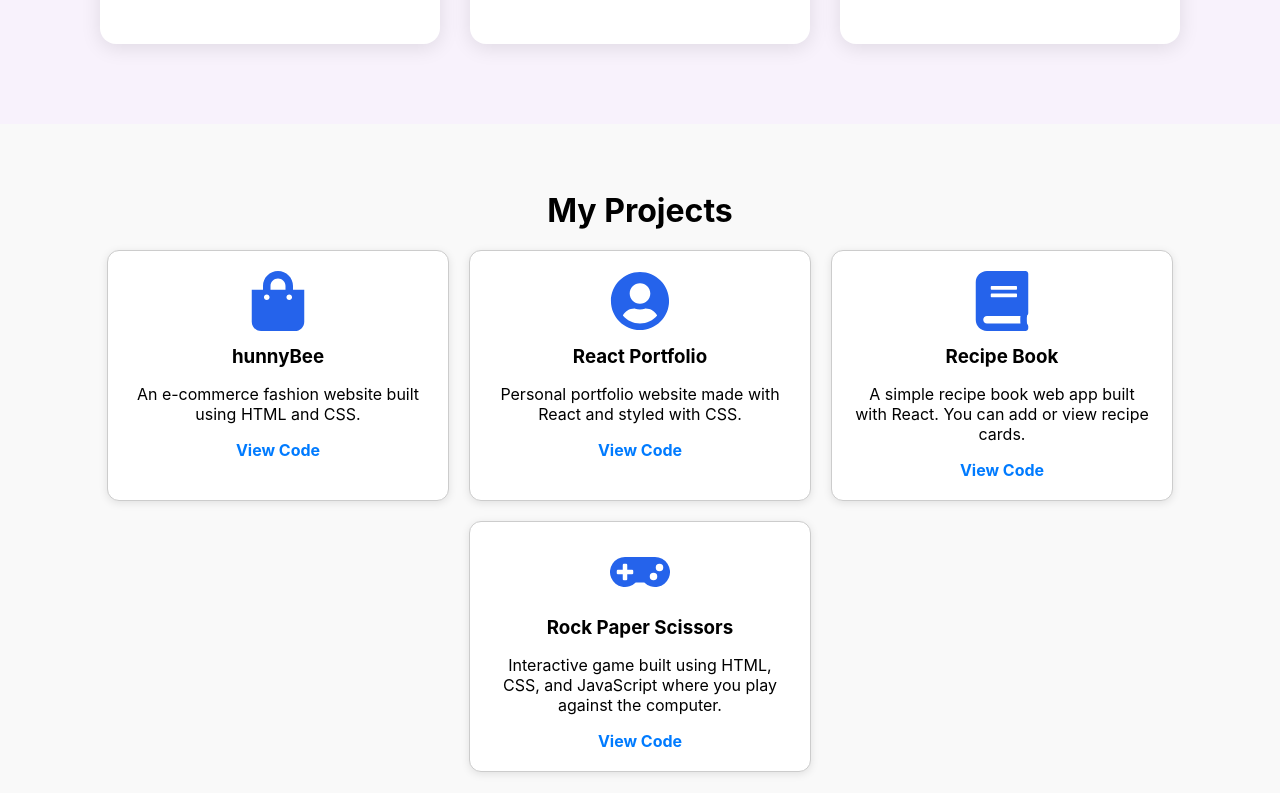
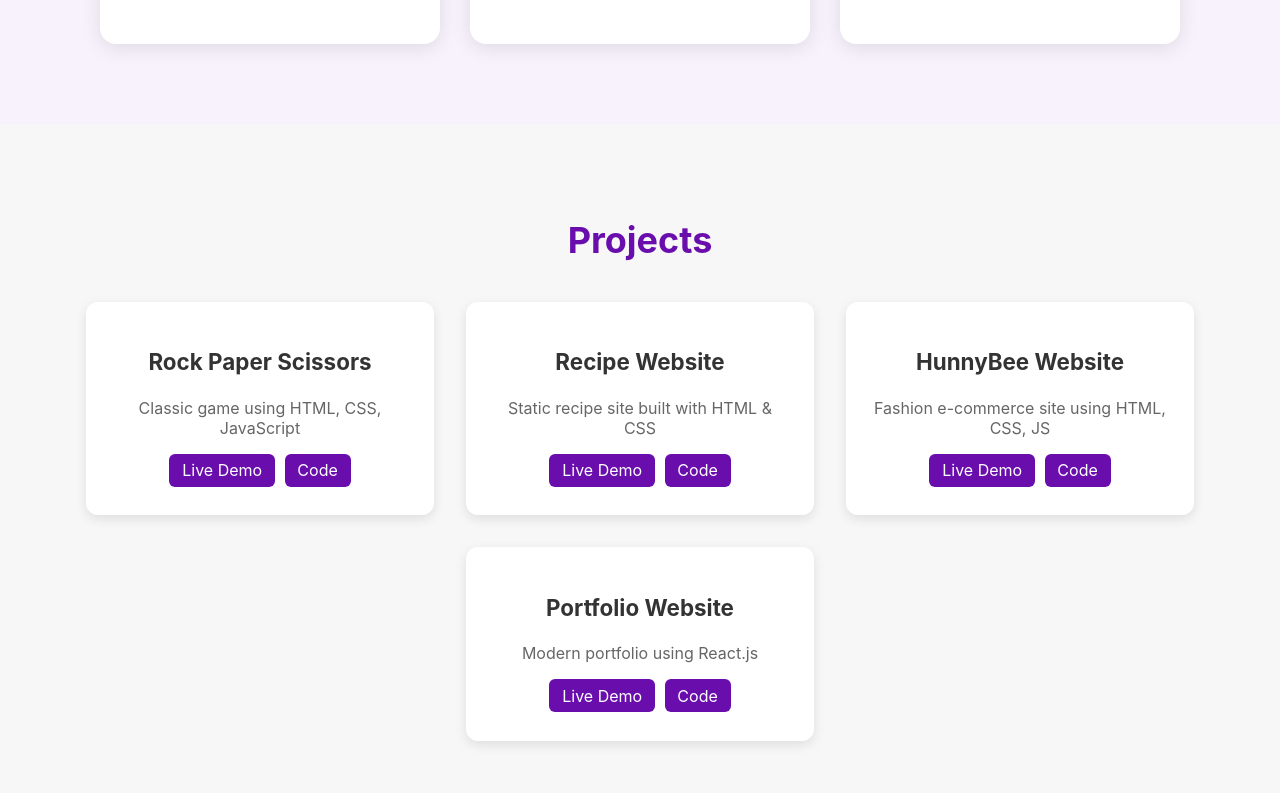
Before and after one commit to yahoowecanwork2/-neha-portfolio, a React (Create React App) app: page / in a window 1280 px wide. Shown: the part 1667-2460 px from the top of the page. Built offline with nearby package versions, Linux system fonts and the light colour scheme.

Commit message:
update project section

```diff
--- a/src/components/Projects.css
+++ b/src/components/Projects.css
@@ -1,68 +1,59 @@
-.projects {
-    padding: 40px;
-    background-color: #f9f9f9;
+.project {
+    padding: 4rem 2rem;
+    background: #f7f7f7;
+}
+
+.section-title {
+    text-align: center;
+    font-size: 2.5rem;
+    margin-bottom: 3rem;
+    color: #4b0082;
+}
+
+/* FLEXBOX ROW */
+.project-container {
+    display: flex;
+    flex-wrap: wrap;
+    justify-content: center;
+    gap: 2rem;
+}
+
+/* CARD STYLE */
+.project-card {
+    background: white;
+    width: 300px;
+    padding: 1.5rem;
+    border-radius: 12px;
+    box-shadow: 0 4px 12px rgba(0, 0, 0, 0.1);
+    transition: transform 0.3s ease;
     text-align: center;
 }
 
-.projects h2 {
-    font-size: 32px;
-    margin-bottom: 20px;
-}
-
-.project-list {
-    display: flex;
-    flex-wrap: wrap;
-    justify-content: center;
-    gap: 20px;
-}
-
-.project-card {
-    width: 300px;
-    border: 1px solid #ccc;
-    border-radius: 12px;
-    padding: 20px;
-    background-color: white;
-    box-shadow: 0 2px 8px rgba(0, 0, 0, 0.1);
-}
-
-.project-card img {
-    width: 100%;
-    height: auto;
-    border-radius: 8px;
+.project-card:hover {
+    transform: translateY(-6px);
 }
 
 .project-card h3 {
-    margin: 10px 0;
+    font-size: 1.4rem;
+    color: #333;
+}
+
+.project-card p {
+    color: #666;
+    font-size: 1rem;
+    margin: 0.7rem 0;
 }
 
 .project-card a {
-    color: #007bff;
     text-decoration: none;
-    font-weight: bold;
+    margin: 0.3rem;
+    display: inline-block;
+    background: #6a0dad;
+    color: white;
+    padding: 0.4rem 0.8rem;
+    border-radius: 6px;
 }
 
-/* ✅ Responsive CSS */
-@media (max-width: 768px) {
-    .projects {
-        padding: 20px;
-    }
-
-    .projects h2 {
-        font-size: 24px;
-    }
-
-    .project-card {
-        width: 100%;
-        /* Full width on small screens */
-        max-width: 90vw;
-        /* Slight margin on sides */
-    }
-
-    .project-card h3 {
-        font-size: 18px;
-    }
-
-    .project-card a {
-        font-size: 14px;
-    }
+.project-card a:hover {
+    background: #8543c2;
 }
--- a/src/components/Projects.jsx
+++ b/src/components/Projects.jsx
@@ -1,42 +1,43 @@
+import React from 'react';
 import '../components/Projects.css';
-import React from 'react';
-import { FaShoppingBag, FaUserCircle, FaBook, FaGamepad } from "react-icons/fa";
 
-function Project() {
+function Projects() {
     return (
-        <section className="projects" id="projects">
-            <h2>My Projects</h2>
-            <div className="project-list">
+        <section className="project" id="projects">
+            <h2 className="section-title">Projects</h2>
+            <div className="project-container">
+
                 <div className="project-card">
-                    <FaShoppingBag size={60} color="#2563eb" />
-                    <h3>hunnyBee</h3>
-                    <p>An e-commerce fashion website built using HTML and CSS.</p>
-                    <a href="https://github.com/yahoowecanwork2/hunnyBee" target="_blank" rel="noreferrer">View Code</a>
+                    <h3>Rock Paper Scissors</h3>
+                    <p>Classic game using HTML, CSS, JavaScript</p>
+                    <a href="https://your-live-link.com" target="_blank">Live Demo</a>
+                    <a href="https://github.com/yahoowecanwork2/rock-paper-scissors" target="_blank">Code</a>
                 </div>
 
                 <div className="project-card">
-                    <FaUserCircle size={60} color="#2563eb" />
-                    <h3>React Portfolio</h3>
-                    <p>Personal portfolio website made with React and styled with CSS.</p>
-                    <a href="https://github.com/yahoowecanwork2/neha-portfolio" target="_blank" rel="noreferrer">View Code</a>
+                    <h3>Recipe Website</h3>
+                    <p>Static recipe site built with HTML & CSS</p>
+                    <a href="https://your-live-link.com" target="_blank">Live Demo</a>
+                    <a href="https://github.com/..." target="_blank">Code</a>
                 </div>
 
                 <div className="project-card">
-                    <FaBook size={60} color="#2563eb" />
-                    <h3>Recipe Book</h3>
-                    <p>A simple recipe book web app built with React. You can add or view recipe cards.</p>
-                    <a href="https://github.com/yahoowecanwork2" target="_blank" rel="noreferrer">View Code</a>
+                    <h3>HunnyBee Website</h3>
+                    <p>Fashion e-commerce site using HTML, CSS, JS</p>
+                    <a href="https://your-live-link.com" target="_blank">Live Demo</a>
+                    <a href="https://github.com/..." target="_blank">Code</a>
                 </div>
 
                 <div className="project-card">
-                    <FaGamepad size={60} color="#2563eb" />
-                    <h3>Rock Paper Scissors</h3>
-                    <p>Interactive game built using HTML, CSS, and JavaScript where you play against the computer.</p>
-                    <a href="https://github.com/yahoowecanwork2" target="_blank" rel="noreferrer">View Code</a>
+                    <h3>Portfolio Website</h3>
+                    <p>Modern portfolio using React.js</p>
+                    <a href="https://your-live-link.com" target="_blank">Live Demo</a>
+                    <a href="https://github.com/..." target="_blank">Code</a>
                 </div>
+
             </div>
         </section>
-    )
+    );
 }
 
-export default Project;
+export default Projects;
```
